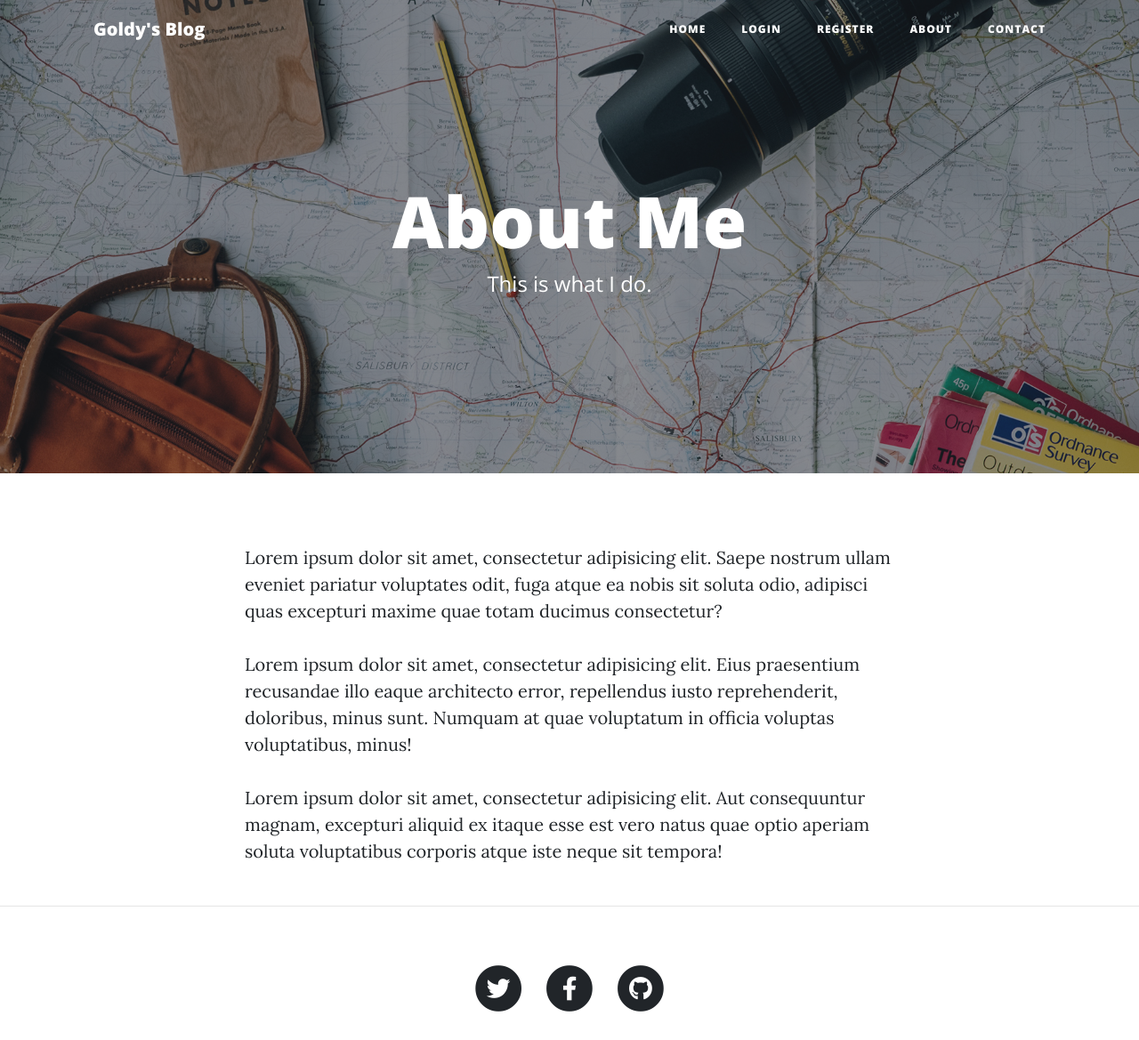
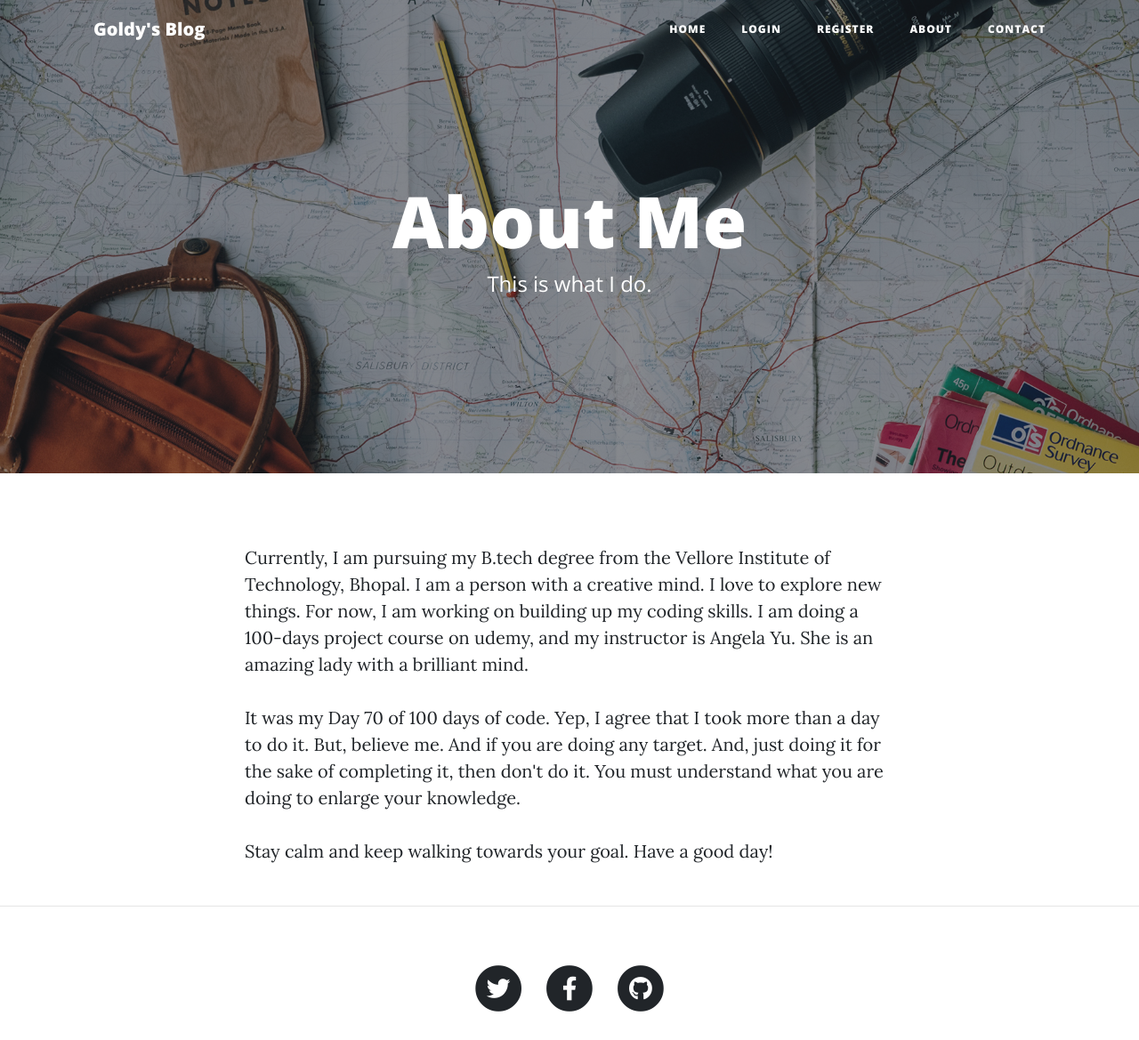
Before and after one commit to 21goldy/My_Day70, a Flask app: page /about in a window 1280 px wide. Shown: the top 1169 px of the page at 89% size. Run offline with Flask 2, Linux system fonts and the light colour scheme; some libraries are stand-ins or nearby versions.

Commit message:
Initial commit

```diff
--- a/main.py
+++ b/main.py
@@ -19,7 +19,7 @@ gravatar = Gravatar(app, size=100, rating='g', default='retro', force_default=Fa
 
 
 # CONNECT TO DB
-app.config['SQLALCHEMY_DATABASE_URI'] = os.environ.get('DATABASE_URL')
+app.config['SQLALCHEMY_DATABASE_URI'] = os.environ.get('DATABASE_URL',  "sqlite:///blog.db")
 app.config['SQLALCHEMY_TRACK_MODIFICATIONS'] = False
 db = SQLAlchemy(app)
 login_manager = LoginManager()
--- a/templates/about.html
+++ b/templates/about.html
@@ -19,9 +19,9 @@
   <div class="container">
     <div class="row">
       <div class="col-lg-8 col-md-10 mx-auto">
-        <p>Lorem ipsum dolor sit amet, consectetur adipisicing elit. Saepe nostrum ullam eveniet pariatur voluptates odit, fuga atque ea nobis sit soluta odio, adipisci quas excepturi maxime quae totam ducimus consectetur?</p>
-        <p>Lorem ipsum dolor sit amet, consectetur adipisicing elit. Eius praesentium recusandae illo eaque architecto error, repellendus iusto reprehenderit, doloribus, minus sunt. Numquam at quae voluptatum in officia voluptas voluptatibus, minus!</p>
-        <p>Lorem ipsum dolor sit amet, consectetur adipisicing elit. Aut consequuntur magnam, excepturi aliquid ex itaque esse est vero natus quae optio aperiam soluta voluptatibus corporis atque iste neque sit tempora!</p>
+        <p>Currently, I am pursuing my B.tech degree from the Vellore Institute of Technology, Bhopal. I am a person with a creative mind. I love to explore new things. For now, I am working on building up my coding skills. I am doing a 100-days project course on udemy, and my instructor is Angela Yu. She is an amazing lady with a brilliant mind.</p>
+        <p>It was my Day 70 of 100 days of code. Yep, I agree that I took more than a day to do it. But, believe me. And if you are doing any target. And, just doing it for the sake of completing it, then don't do it. You must understand what you are doing to enlarge your knowledge.</p>
+        <p>Stay calm and keep walking towards your goal. Have a good day!</p>
       </div>
     </div>
   </div>
```
